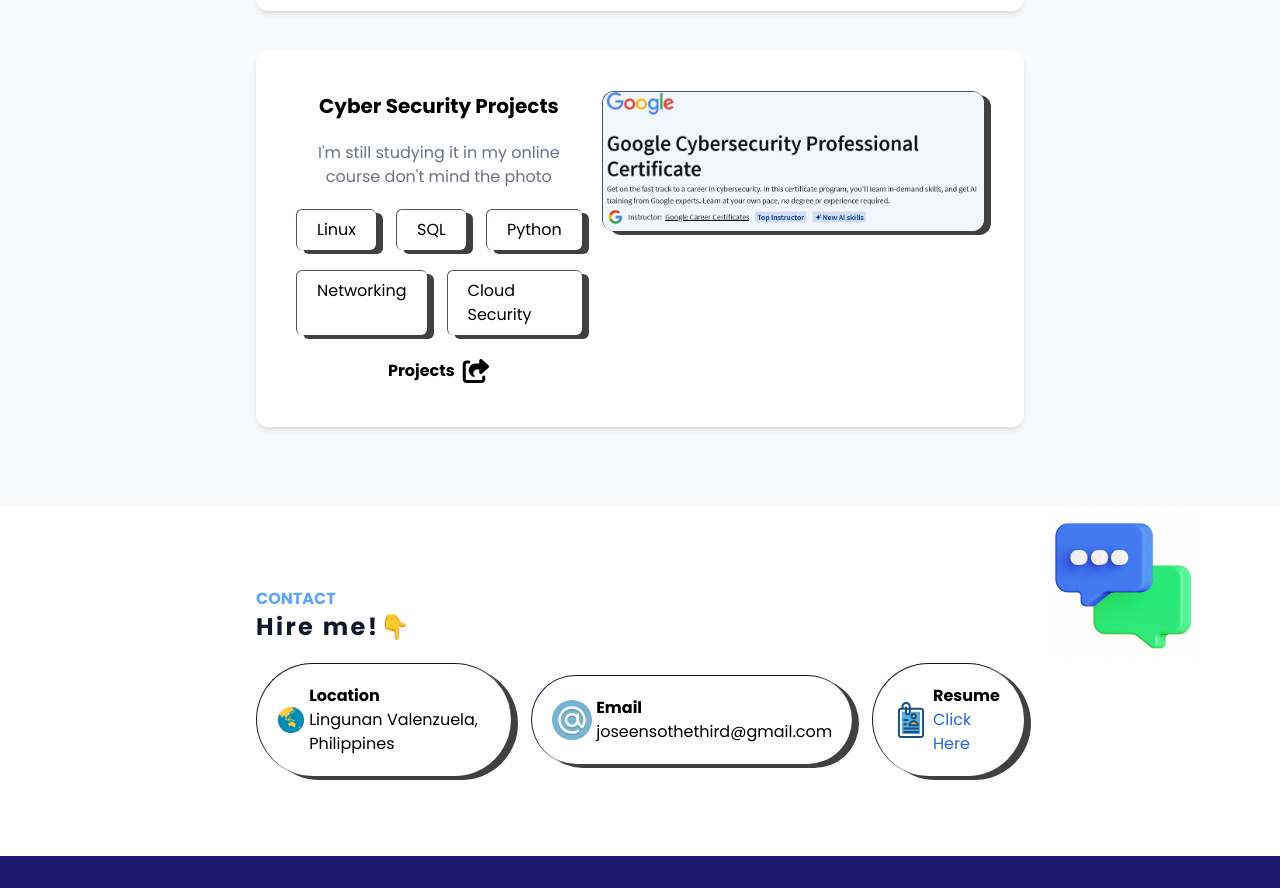
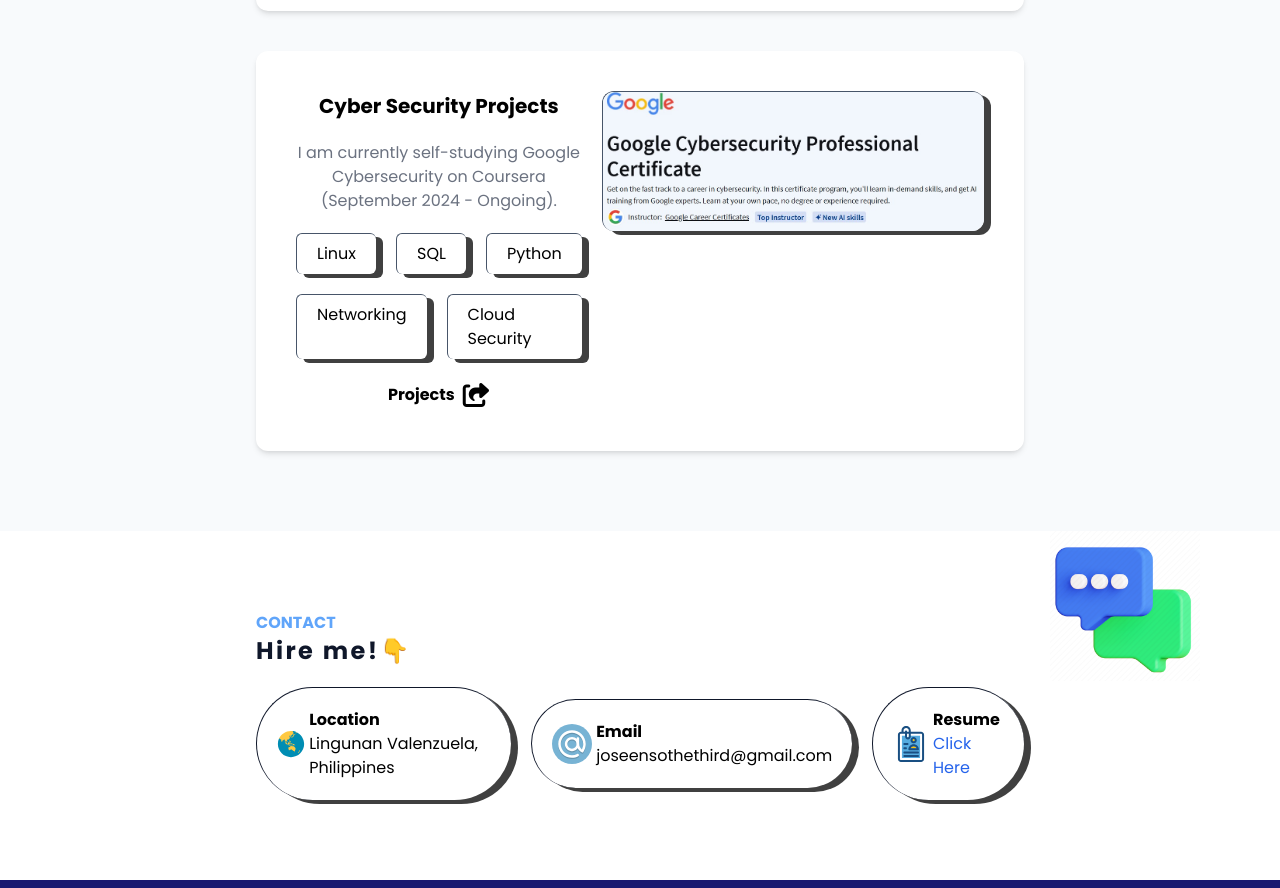
Before and after one commit to JoseEnsoIII/PersonalPortfolio, a React (Vite) app: page / in a window 1280 px wide. Shown: the part 4737-5625 px from the top of the page. Built offline with nearby package versions, Linux system fonts and the light colour scheme.

Commit message:
updates projects

```diff
--- a/src/pages/Project.jsx
+++ b/src/pages/Project.jsx
@@ -512,7 +512,7 @@
               >
                 <img
                   className="w-full h-full object-cover rounded-xl shadow-mmd border-t border-l border-slate-600"
-                  src="public\images\CSA.jpg"
+                  src="public\images\projects\csa.jpg"
                   alt=""
                 />
               </motion.div>
@@ -529,7 +529,7 @@
               viewport={{ once: true }}
               className="text-center text-gray-500"
             >
-              I'm still studying it in my online course don't mind the photo
+              I am currently self-studying Google Cybersecurity on Coursera (September 2024 - Ongoing).
             </motion.p>
             <div className="flex gap-5 justify-center">
               <span className="shadow-mmd px-5 py-2 rounded-md border-t border-l border-slate-600">
```
Also changed, not shown: public/images/projects/csa.jpg (added).
